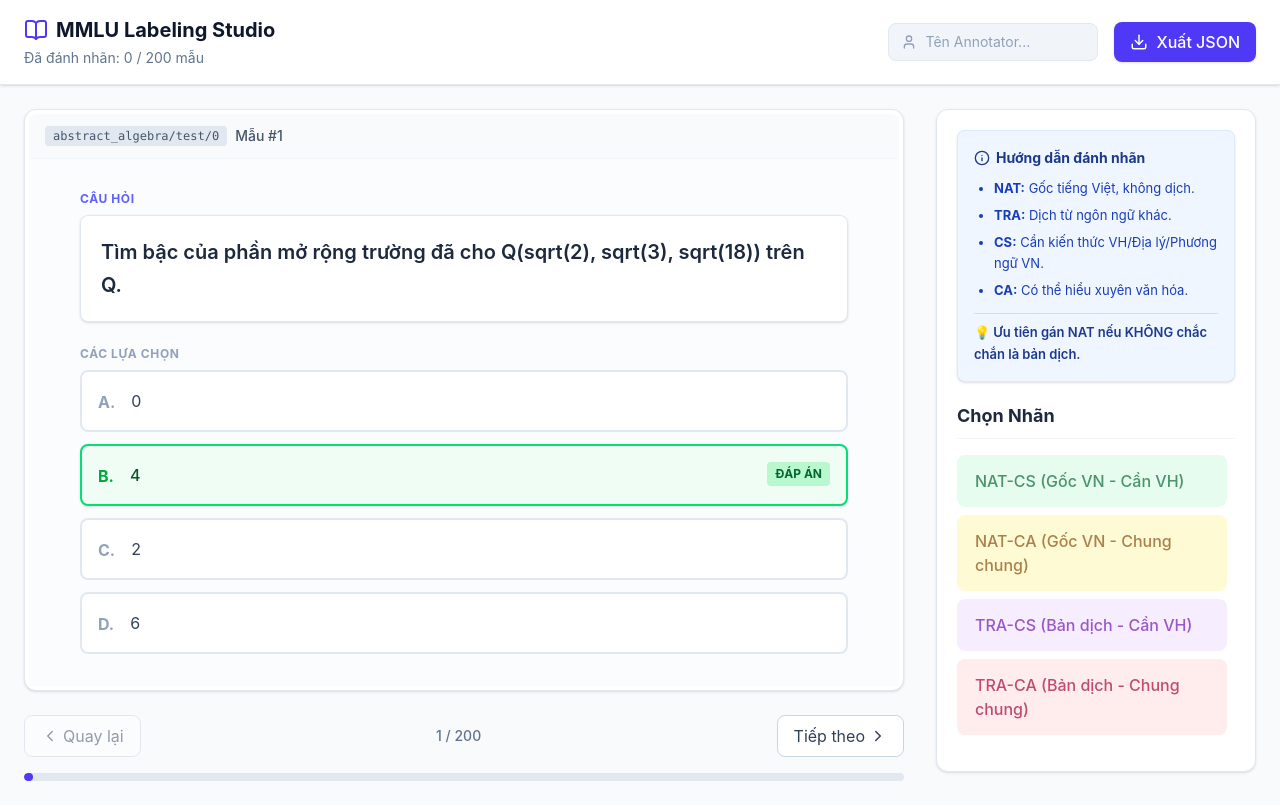
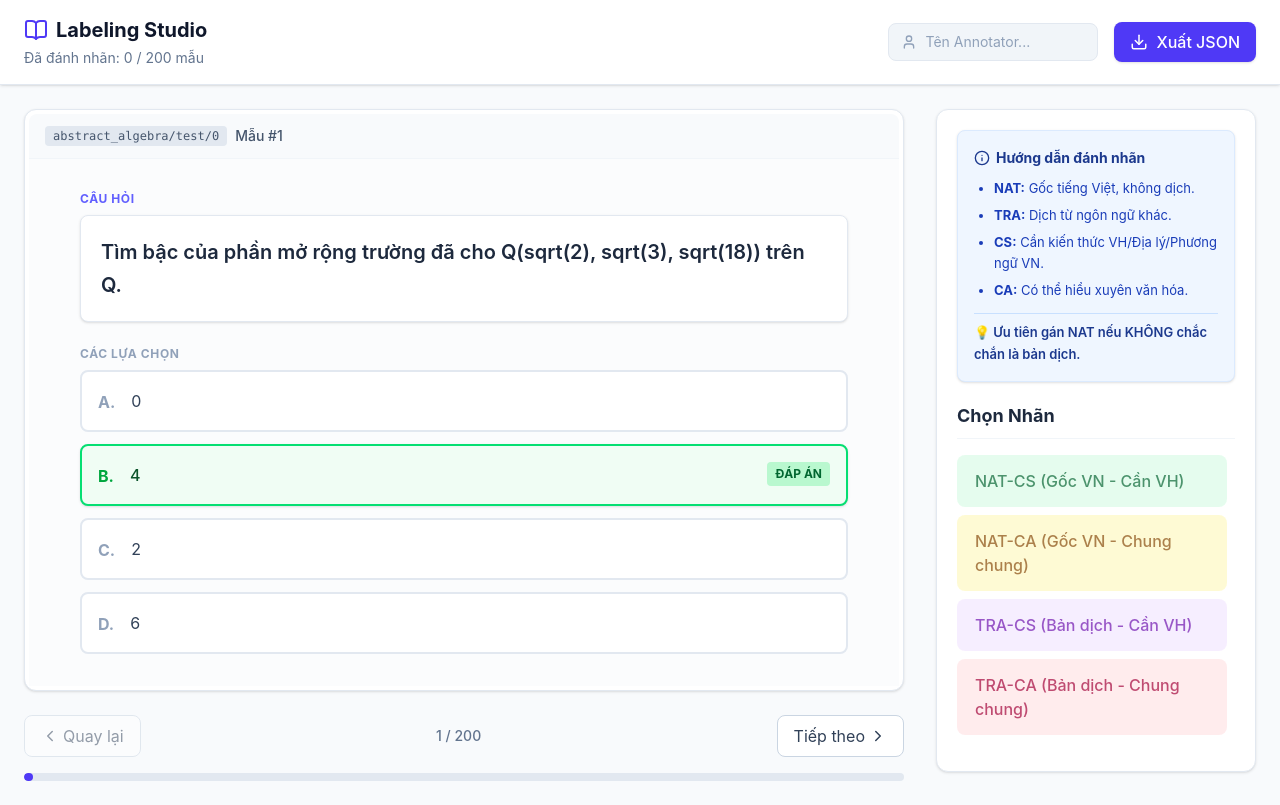
Before and after one commit to TranNguyenQuynhNhu/label-app, a React (Vite) app: page / in a window 1280 px wide. Built offline with nearby package versions, Linux system fonts and the light colour scheme.

Commit message:
MMLU Labeling Studio đổi thành Labeling Studio

```diff
--- a/src/App.jsx
+++ b/src/App.jsx
@@ -52,7 +52,7 @@ export default function App() {
   // Xuất file JSON theo đúng định dạng Schema
   const handleExportJSON = () => {
     if (!annotator.trim()) {
-      alert("Vui lòng nhập tên Người đánh nhãn (Annotator) trước khi xuất file!");
+      alert("Vui lòng nhập tên trước khi xuất file!");
       return;
     }
 
@@ -100,7 +100,7 @@ export default function App() {
         <div>
           <h1 className="text-xl font-bold text-slate-900 flex items-center gap-2">
             <BookOpen className="text-indigo-600" />
-            MMLU Labeling Studio
+            Labeling Studio
           </h1>
           <p className="text-sm text-slate-500 mt-1">Đã đánh nhãn: {labeledCount} / {items.length} mẫu</p>
         </div>
```
